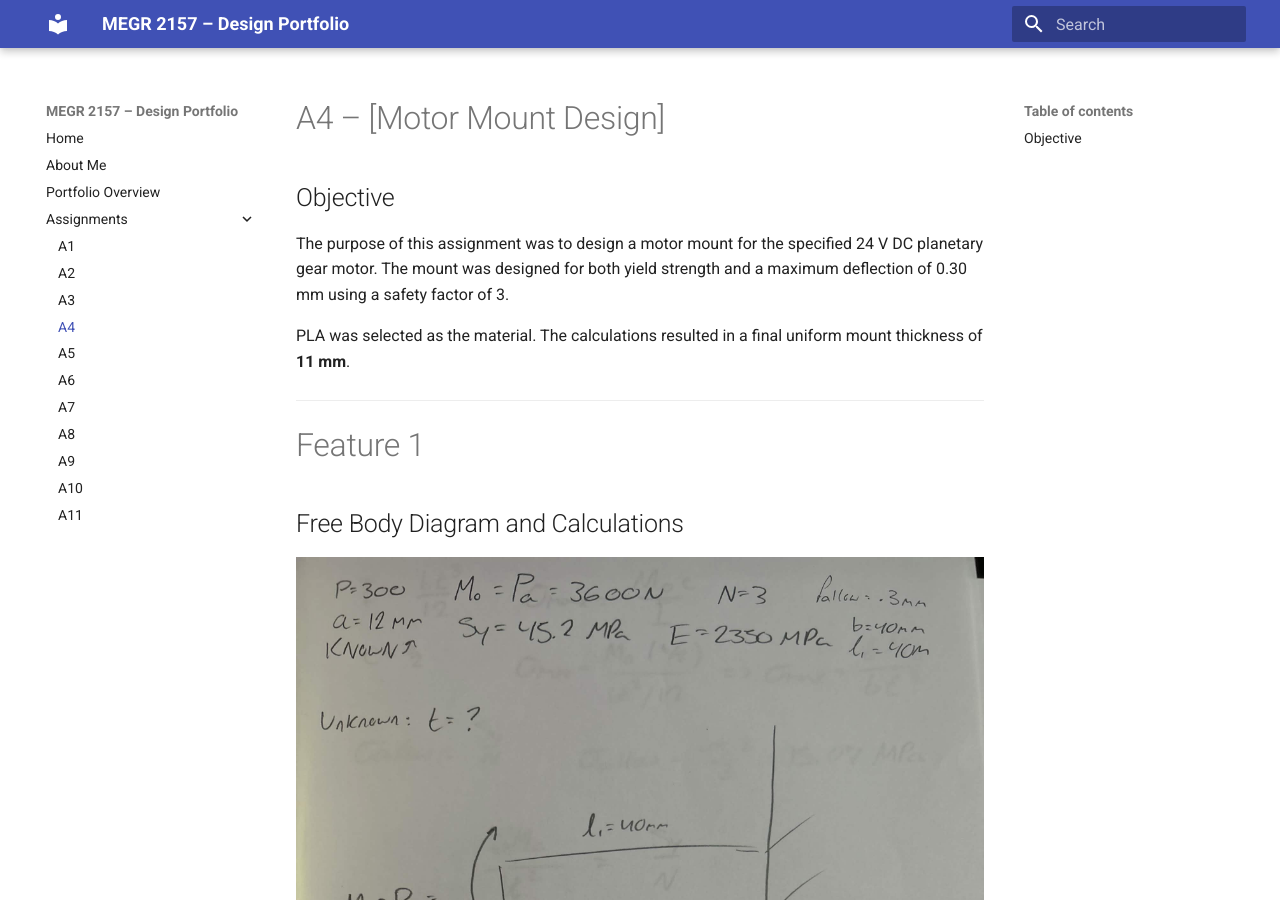
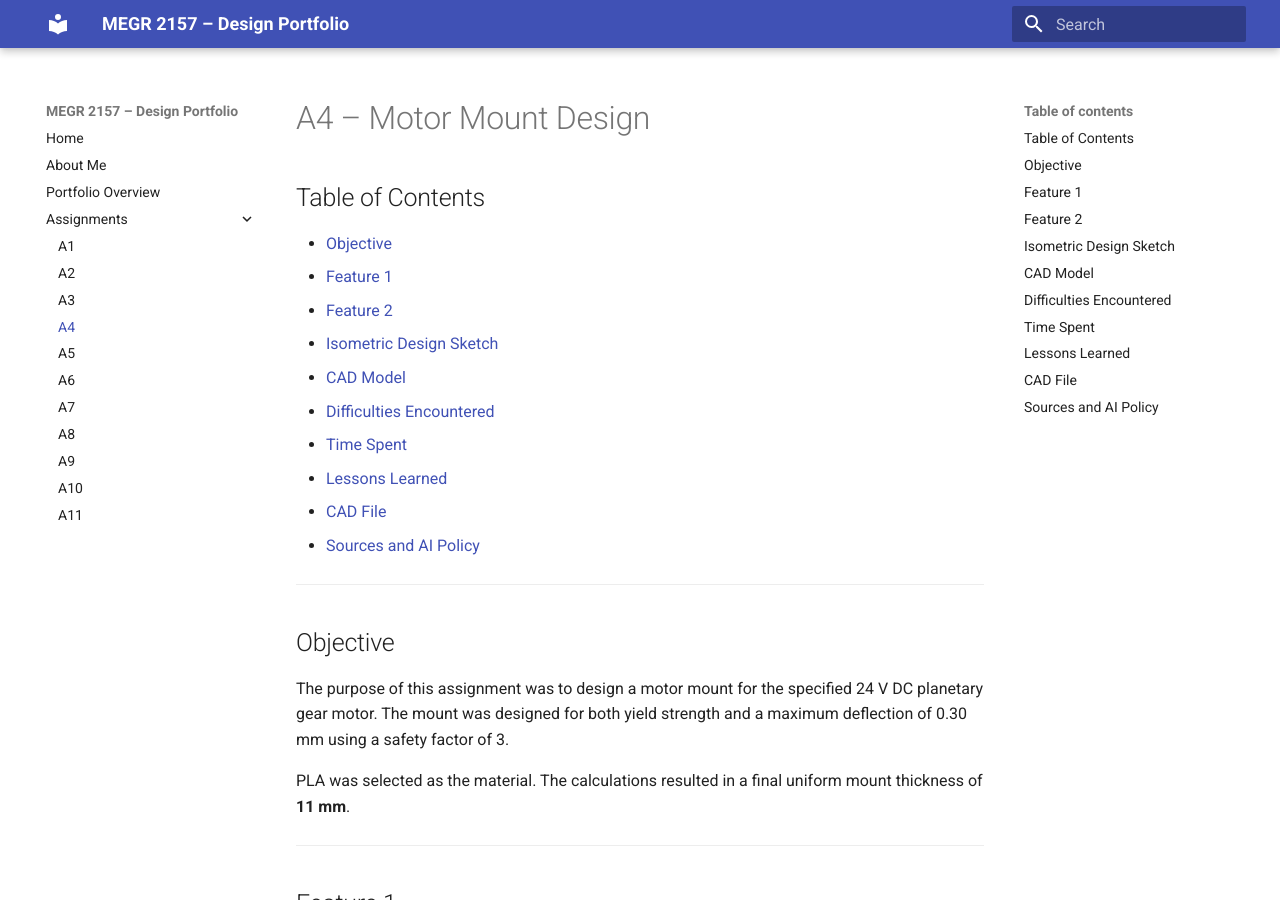
Before and after one commit to OwenHare/design-projects-portfolio, an MkDocs documentation site: the page built from docs/assignments/A04/index.md, in a window 1280 px wide and 900 px high. Built offline with MkDocs 1.6.1 and Material for MkDocs 9.7.7, drawn with Linux system fonts in a browser that asks for light colours; some of the changed text lies outside the part shown.

```diff
--- a/docs/assignments/A04/index.md
+++ b/docs/assignments/A04/index.md
@@ -1,4 +1,19 @@
-# A4 – [Motor Mount Design]
+# A4 – Motor Mount Design
+
+## Table of Contents
+
+- [Objective](#objective)
+- [Feature 1](#feature-1)
+- [Feature 2](#feature-2)
+- [Isometric Design Sketch](#isometric-design-sketch)
+- [CAD Model](#cad-model)
+- [Difficulties Encountered](#difficulties-encountered)
+- [Time Spent](#time-spent)
+- [Lessons Learned](#lessons-learned)
+- [CAD File](#cad-file)
+- [Sources and AI Policy](#sources-and-ai-policy)
+
+---
 
 ## Objective
 
@@ -8,9 +23,9 @@ PLA was selected as the material. The calculations resulted in a final uniform m
 
 ---
 
-# Feature 1
+## Feature 1
 
-## Free Body Diagram and Calculations
+**Free Body Diagram and Calculations**
 
 ![Feature 1 FBD](A4D1.jpg)
 
@@ -26,9 +41,9 @@ The calculated final deflection was approximately **0.276 mm**, which is below t
 
 ---
 
-# Feature 2
+## Feature 2
 
-## Free Body Diagram and Calculations
+**Free Body Diagram and Calculations**
 
 ![Feature 2 FBD](A4D3.jpg)
 
@@ -42,7 +57,7 @@ The calculated deflection for Feature 2 was approximately **0.211 mm**, which is
 
 ---
 
-# Isometric Design Sketch
+## Isometric Design Sketch
 
 ![Motor Mount Sketch](A4D5.jpg)
 
@@ -62,7 +77,7 @@ I created variables for the main dimensions of the motor mount, including width,
 
 ---
 
-## Main Profile
+**Main Profile**
 
 ![L Profile](A42.PNG)
 
@@ -70,7 +85,7 @@ The main profile was created on the Right plane. Both the horizontal and vertica
 
 ---
 
-## Main Extrusion
+**Main Extrusion**
 
 ![Main Extrusion](A43.PNG)
 
@@ -78,7 +93,7 @@ The L-shaped profile was symmetrically extruded to a total width of 40 mm, creat
 
 ---
 
-# Motor Mounting Holes
+**Motor Mounting Holes**
 
 ![Motor Hole Sketch](A44.PNG)
 
@@ -90,7 +105,7 @@ For this portion of the model, I successfully used a **circular pattern** to pro
 
 ---
 
-# Wall Mounting Holes
+**Wall Mounting Holes**
 
 ![Wall Mounting Holes](A46.PNG)
 
@@ -98,7 +113,7 @@ Four wall mounting holes were added to the vertical feature. I did **not** use a
 
 ---
 
-# Deflection-Minimizing Features
+**Deflection-Minimizing Features**
 
 ![Gussets](A47.PNG)
 
@@ -108,7 +123,7 @@ I did not use a mirror or pattern to create the gussets. Each was created separa
 
 ---
 
-# Final CAD Model
+**Final CAD Model**
 
 ![Final Motor Mount](A48.PNG)
 
@@ -116,7 +131,7 @@ The completed mount includes the motor mounting holes, shaft clearance, wall mou
 
 ---
 
-# Difficulties Encountered
+## Difficulties Encountered
 
 The main difficulty I encountered was using some of the pattern and mirror tools in Onshape. The circular pattern worked well for the motor mounting holes, but I had more difficulty using similar methods later in the model.
 
@@ -124,7 +139,7 @@ Instead of spending excessive time troubleshooting those operations, I found com
 
 ---
 
-# Time Spent
+## Time Spent
 
 The assignment took approximately **3 hours total**.
 
@@ -133,7 +148,7 @@ The assignment took approximately **3 hours total**.
 
 ---
 
-# Lessons Learned
+## Lessons Learned
 
 The main thing I learned from this assignment was how useful pattern tools can be for repeated geometry. The circular pattern made the motor mounting holes much faster and ensured that they stayed evenly spaced.
 
@@ -143,7 +158,7 @@ I also saw that **deflection controlled the design more than yield strength**, s
 
 ---
 
-# CAD File
+## CAD File
 
 [Download Motor Mount CAD File](https://drive.google.com/file/d/1dgF5FyQKgVDEeiyeLybpUoMEWpcFpO0k/view?usp=sharing)
 
@@ -151,6 +166,6 @@ I also saw that **deflection controlled the design more than yield strength**, s
 
 ---
 
-[Sources and AI Policy]
+## Sources and AI Policy
 
 *Open AI's ChatGPT was used in the making of this for formatting, and organizational purposes. All models, handwritten equations, and text has been handwritten by myself without the use of AI. Research of terminology was used through Google. Grammatical structure was completed with the assistance of Grammarly.*
```
Also changed, not shown: other parts of docs/assignments/A04/index.md (+2 -2 lines).
